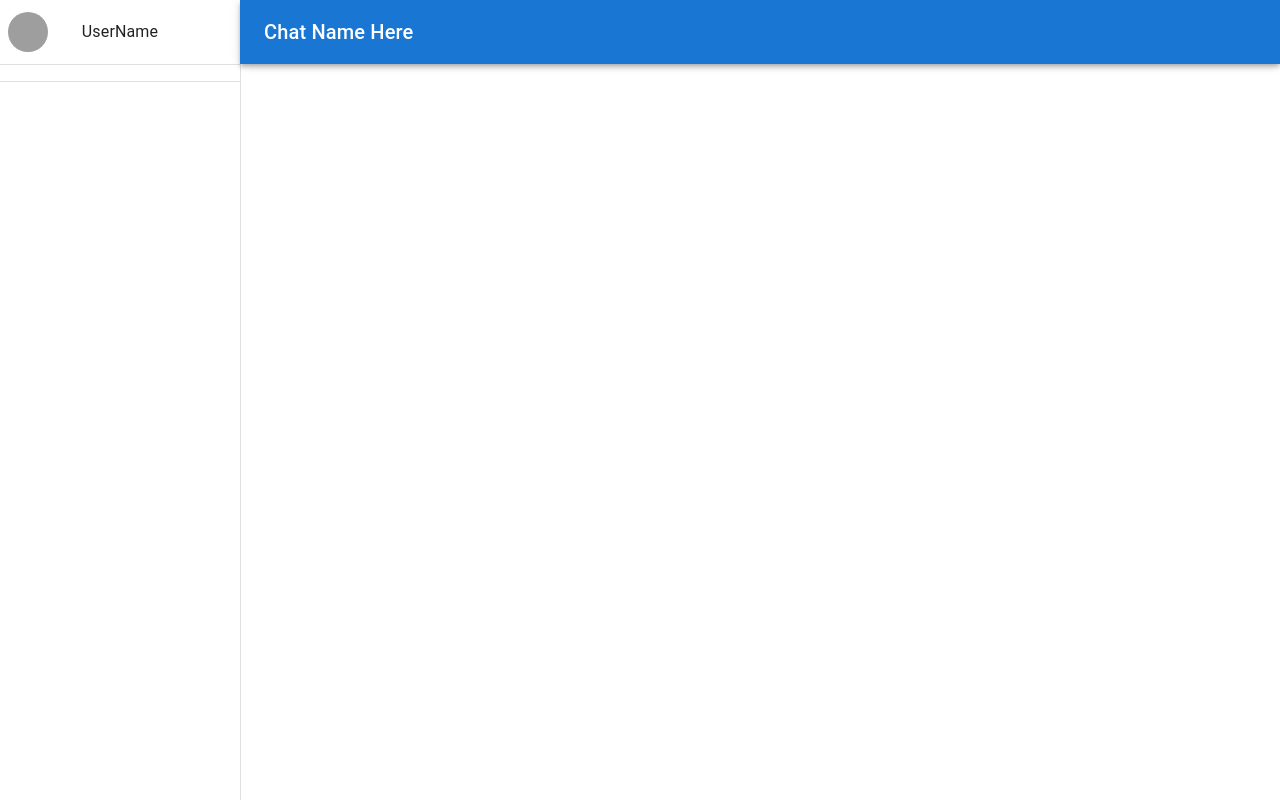
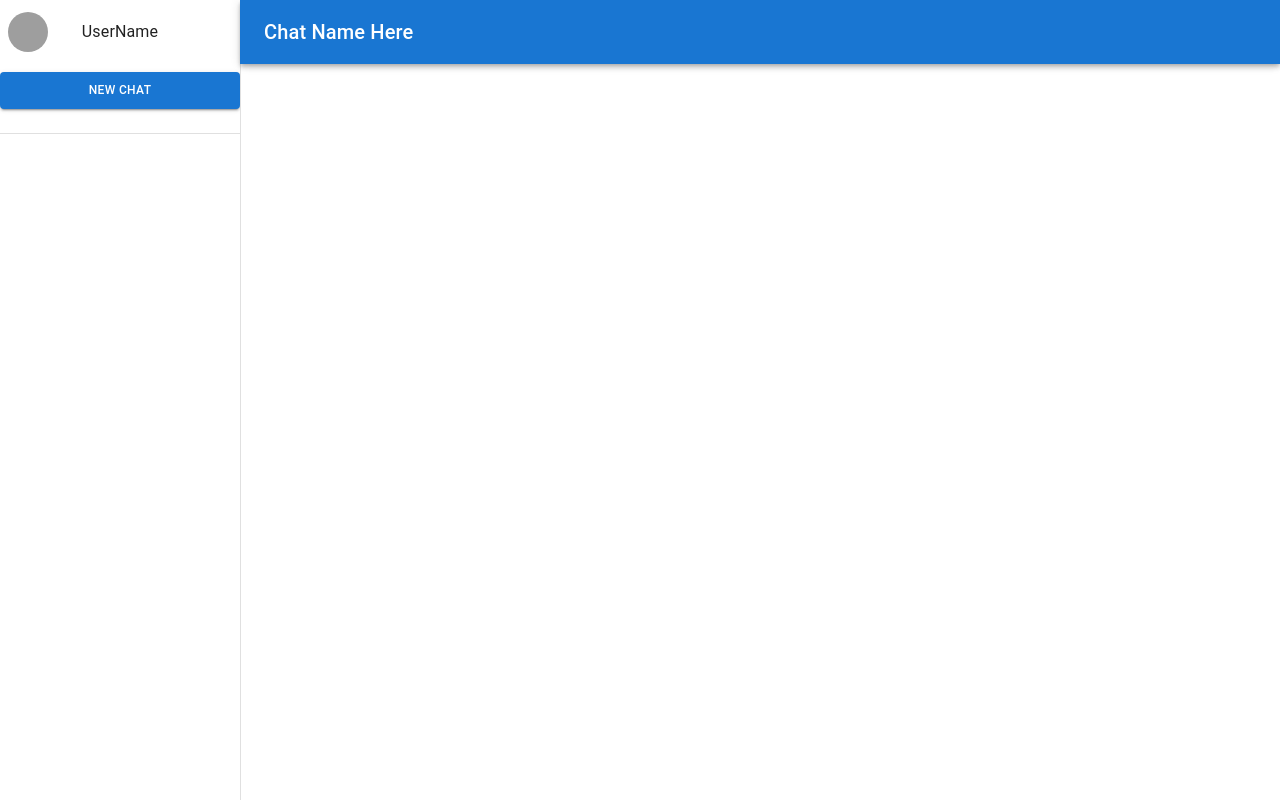
Before and after one commit to josh-W42/chatup, a React (Create React App) app in the folder client/: page /chats in a window 1280 px wide. Built offline with nearby package versions, Linux system fonts and the light colour scheme; grey boxes are pictures that could not be loaded; some icons are missing.

Commit message:
started on template ui for adding a new chat

```diff
--- a/client/src/components/ChatDrawer/index.tsx
+++ b/client/src/components/ChatDrawer/index.tsx
@@ -12,6 +12,8 @@ import ChevronRightIcon from "@material-ui/icons/ChevronRight";
 import Avatar from "@material-ui/core/Avatar";
 import { DrawerHeader, AppBar, Drawer } from "./styles";
 import ChatList from "../ChatList";
+import Button from "@material-ui/core/Button";
+import Grid from "@material-ui/core/Grid";
 
 const ChatDrawer = (): JSX.Element => {
   const theme = useTheme();
@@ -54,7 +56,15 @@ const ChatDrawer = (): JSX.Element => {
             )}
           </IconButton>
         </DrawerHeader>
-        <Divider />
+
+        <Button
+          sx={{ fontSize: ".75rem", marginY: 1 }}
+          size="large"
+          variant="contained"
+          color="primary"
+        >
+          New Chat
+        </Button>
         <ChatList />
         <Divider />
       </Drawer>
--- /dev/null
+++ b/client/src/components/NewChatDialog/index.tsx
@@ -0,0 +1,41 @@
+import * as React from "react";
+import Button from "@material-ui/core/Button";
+import Dialog from "@material-ui/core/Dialog";
+import DialogActions from "@material-ui/core/DialogActions";
+import DialogContent from "@material-ui/core/DialogContent";
+import DialogContentText from "@material-ui/core/DialogContentText";
+import DialogTitle from "@material-ui/core/DialogTitle";
+import useMediaQuery from "@material-ui/core/useMediaQuery";
+import { useTheme } from "@material-ui/core/styles";
+
+const NewChatDialog = (): JSX.Element => {
+  const [open, setOpen] = React.useState(false);
+  const theme = useTheme();
+  const fullScreen = useMediaQuery(theme.breakpoints.down("md"));
+
+  return (
+    <>
+      <Dialog
+        fullScreen={fullScreen}
+        open={open}
+        aria-labelledby="responsive-dialog-title"
+      >
+        <DialogTitle id="responsive-dialog-title">
+          {"Use Google's location service?"}
+        </DialogTitle>
+        <DialogContent>
+          <DialogContentText>
+            Let Google help apps determine location. This means sending
+            anonymous location data to Google, even when no apps are running.
+          </DialogContentText>
+        </DialogContent>
+        <DialogActions>
+          <Button autoFocus>Disagree</Button>
+          <Button autoFocus>Agree</Button>
+        </DialogActions>
+      </Dialog>
+    </>
+  );
+};
+
+export default NewChatDialog;
--- a/client/src/pages/ChatDashboard.tsx
+++ b/client/src/pages/ChatDashboard.tsx
@@ -1,9 +1,11 @@
 import ChatDrawer from "../components/ChatDrawer";
+import NewChatDialog from "../components/NewChatDialog";
 
 const ChatDashboard = (): JSX.Element => {
   return (
     <>
       <ChatDrawer />
+      <NewChatDialog />
     </>
   );
 };
```
